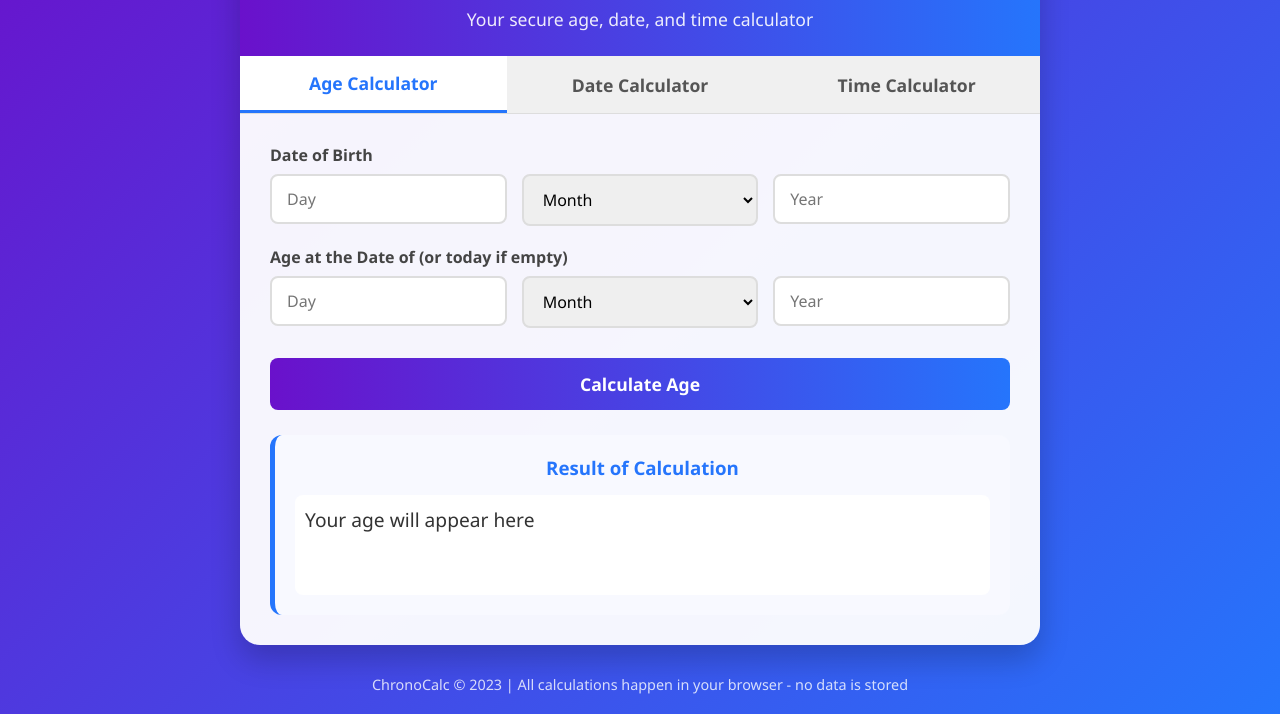
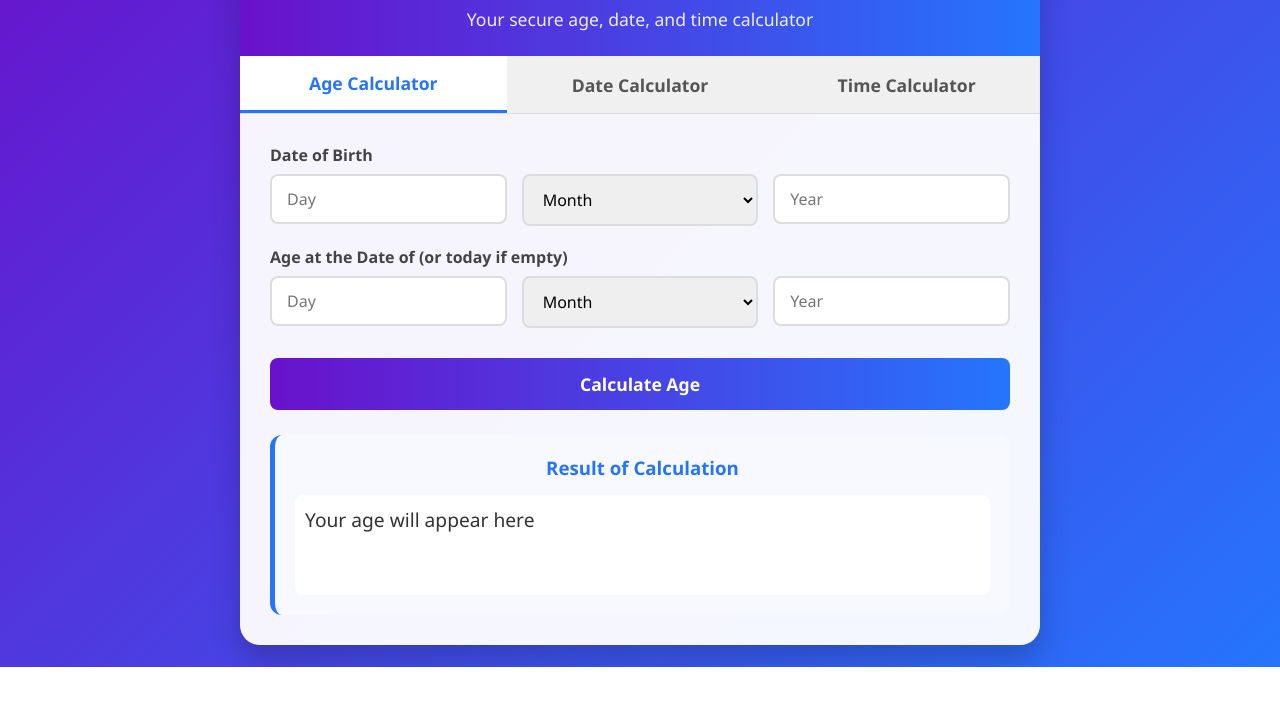
Before and after one commit to ProjectMahe/ChronoCalc, a plain HTML site: page index.html in a window 1280 px wide. Shown: the part 133-847 px from the top of the page. After the commit the page ends 800 px from the top, so only its background shows below. Drawn offline with Linux system fonts and the light colour scheme.

Commit message:
Update index.html

```diff
--- a/index.html
+++ b/index.html
@@ -183,14 +183,6 @@
             font-size: 1.3rem;
             font-weight: 700;
             color: #2575fc;
-        }
-
-        footer {
-            text-align: center;
-            margin-top: 30px;
-            color: white;
-            opacity: 0.8;
-            font-size: 0.9rem;
         }
 
         @media (max-width: 600px) {
@@ -418,10 +410,6 @@
         </section>
     </div>
 
-    <footer>
-        <p>ChronoCalc &copy; 2023 | All calculations happen in your browser - no data is stored</p>
-    </footer>
-
     <script>
         // Tab navigation functionality
         document.querySelectorAll('.nav-btn').forEach(button => {
```
